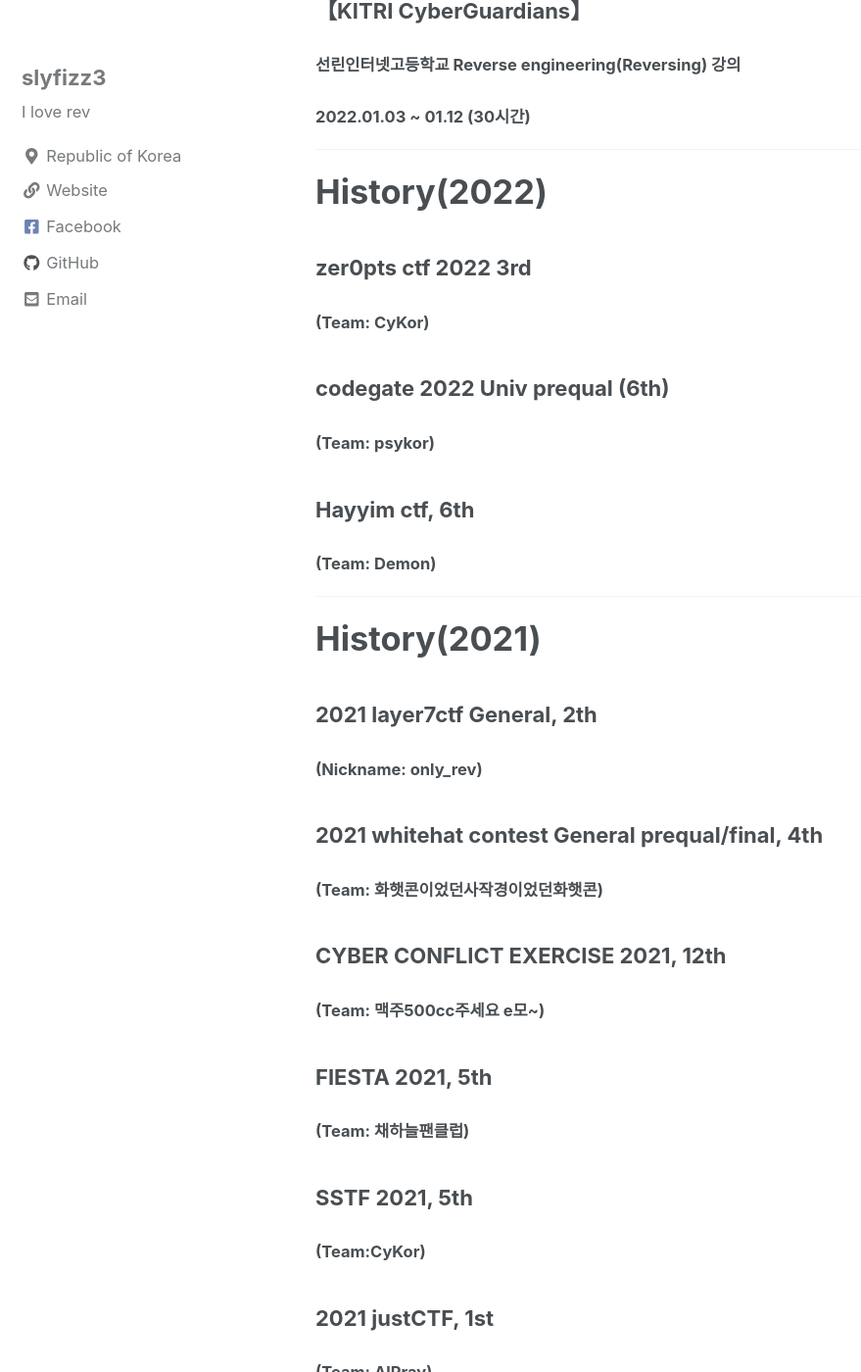
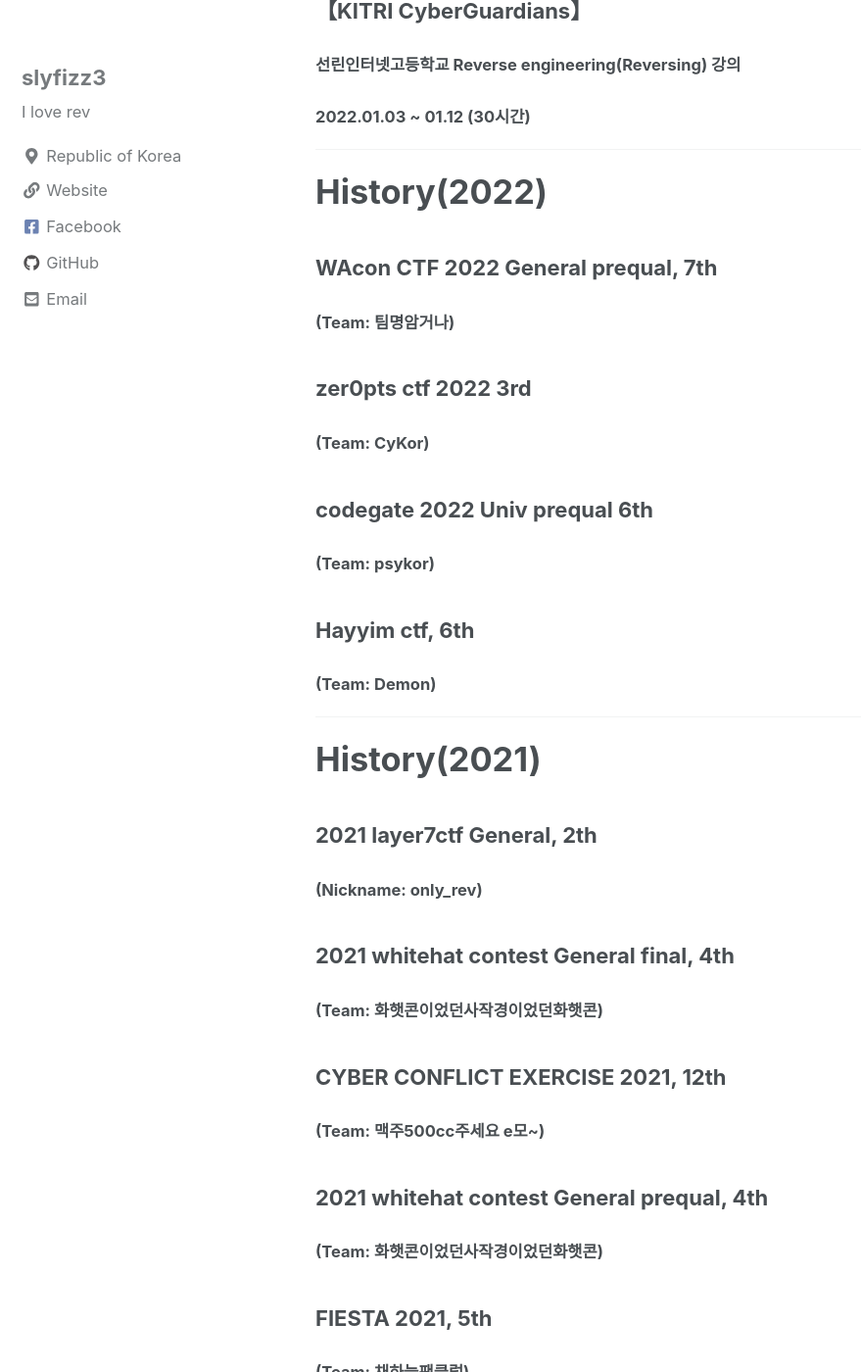
Before and after one commit to slyfizz3/slyfizz3.github.io, a Jekyll site: the page built from _pages/about.md, in a window 1280 px wide and 1400 px high, scrolled down 1559 px. Shown: the whole window at 98% size, without its empty margins (0-879 px from the left). Built offline with Jekyll 4.4.1, drawn with Linux system fonts in a browser that asks for light colours; cached includes are drawn as plain includes; nearby versions of some CDN libraries.

Commit message:
Create about.md

```diff
--- a/_pages/about.md
+++ b/_pages/about.md
@@ -55,10 +55,13 @@ Nickname:slyfizz,rev4fun
 
 # History(2022)
 
+### WAcon CTF 2022 General prequal, 7th
+#### (Team: 팀명암거나)
+
 ### zer0pts ctf 2022 3rd
 #### (Team: CyKor)
 
-### codegate 2022 Univ prequal (6th)
+### codegate 2022 Univ prequal 6th
 #### (Team: psykor)
 
 ### Hayyim ctf, 6th
@@ -71,11 +74,14 @@ Nickname:slyfizz,rev4fun
 ### 2021 layer7ctf General, 2th
 #### (Nickname: only_rev)
 
-### 2021 whitehat contest General prequal/final, 4th
+### 2021 whitehat contest General final, 4th
 #### (Team: 화햇콘이었던사작경이었던화햇콘)
 
 ### CYBER CONFLICT EXERCISE 2021, 12th
 #### (Team: 맥주500cc주세요 e모~)
+
+### 2021 whitehat contest General prequal, 4th
+#### (Team: 화햇콘이었던사작경이었던화햇콘)
 
 ### FIESTA 2021, 5th
 #### (Team: 채하늘팬클럽)
```
